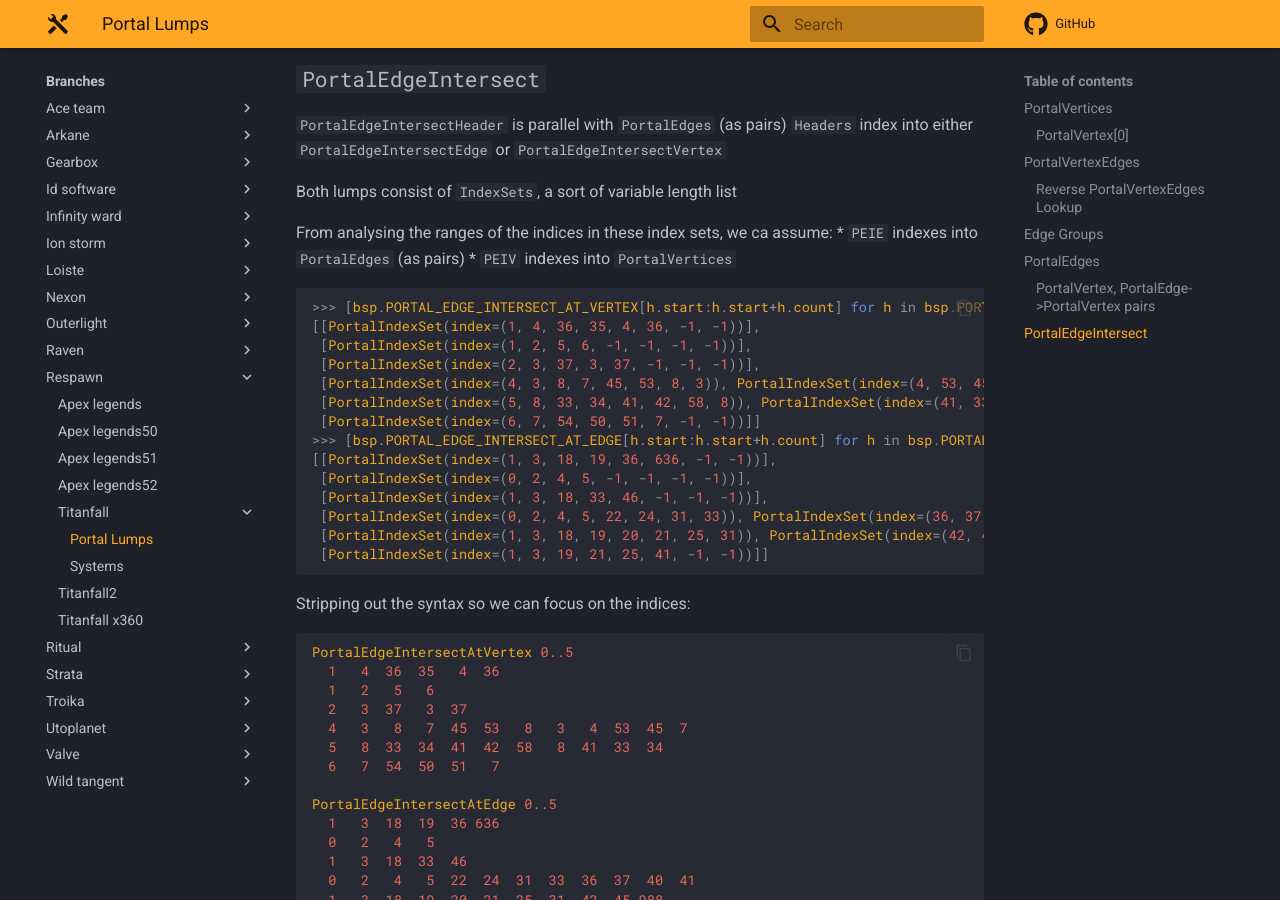
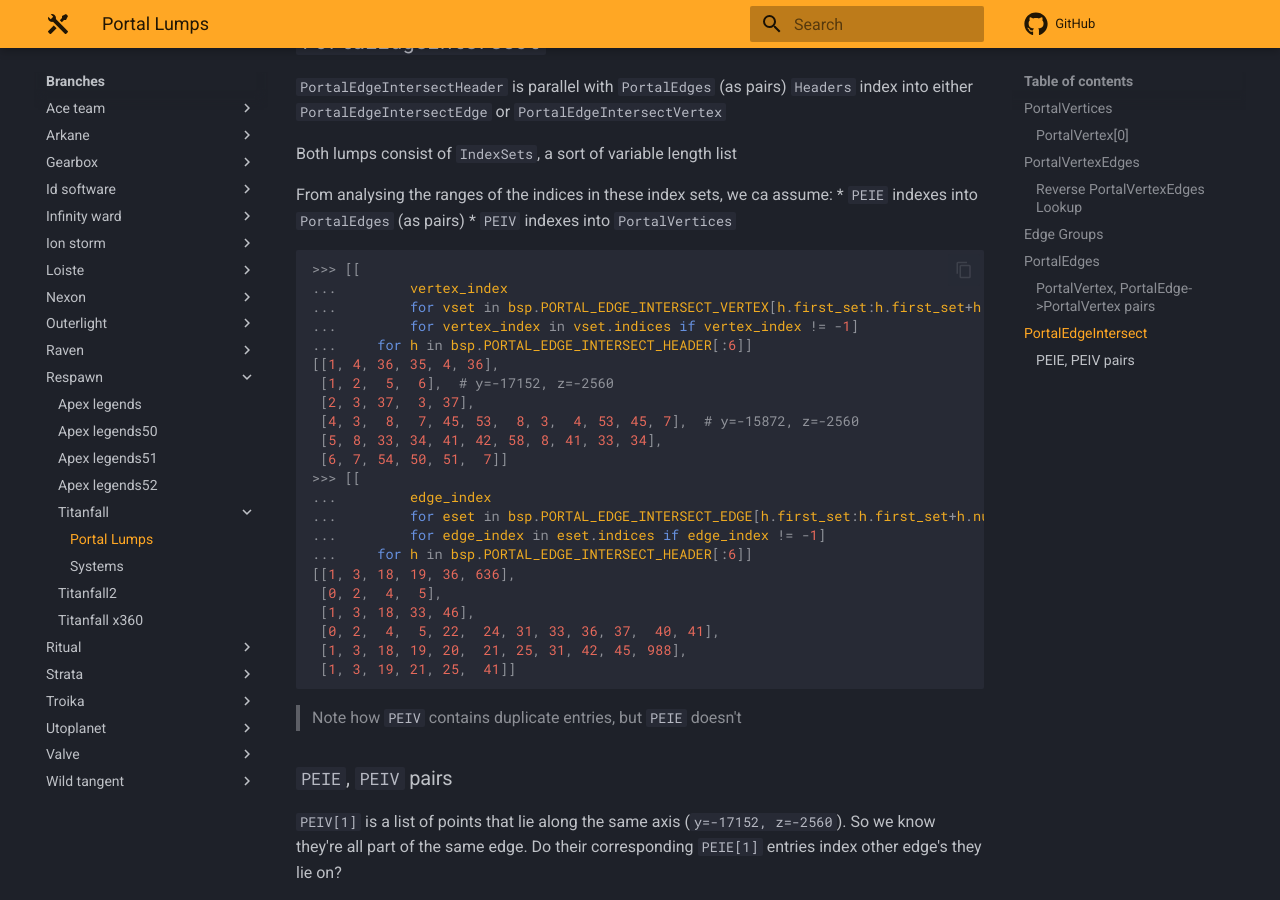
Before and after one commit to snake-biscuits/bsp_tool_docs, an MkDocs documentation site: the page built from docs/branches/respawn/titanfall/portals.md, in a window 1280 px wide and 900 px high, scrolled down 5245 px. Built offline with MkDocs 1.6.1 and Material for MkDocs 9.7.7, drawn with Linux system fonts in a browser that asks for light colours; comment, search, counter and statistics services are not loaded; some of the changed text lies outside the part shown.

Commit message:
(branches.respawn) wrapping up Portal system research

````diff
--- a/docs/branches/respawn/titanfall/portals.md
+++ b/docs/branches/respawn/titanfall/portals.md
@@ -34,9 +32,9 @@
 >>> import bsp_tool
 >>> bsp = bsp_tool.load_bsp("/home/bikkie/drives/ssd1/Mod/Titanfall/maps/mp_angel_city.bsp")
 >>> bsp.PORTALS[:3]
-[<Portal (is_reversed: 0, type: <PortalType.CELL: 0>, num_edges: 4, padding: 0, first_reference: 0, cell: 1, plane: 0)>,
- <Portal (is_reversed: 0, type: <PortalType.CELL: 0>, num_edges: 4, padding: 0, first_reference: 4, cell: 1, plane: 0)>,
- <Portal (is_reversed: 0, type: <PortalType.CELL: 0>, num_edges: 4, padding: 0, first_reference: 8, cell: 1, plane: 0)>]
+[<Portal (is_reversed: 0, type: <PortalType.CELL: 0>, num_refs: 4, padding: 0, first_ref: 0, cell: 1, plane: 0)>,
+ <Portal (is_reversed: 0, type: <PortalType.CELL: 0>, num_refs: 4, padding: 0, first_ref: 4, cell: 1, plane: 0)>,
+ <Portal (is_reversed: 0, type: <PortalType.CELL: 0>, num_refs: 4, padding: 0, first_ref: 8, cell: 1, plane: 0)>]
 ```
 
 We can get vertex loop by doing a `Portal->PortalVertRef->PortalVert` lookup:
@@ -102,14 +100,14 @@
 
 ```python
 >>> {i+1: ves for i, ves in enumerate(bsp.PORTAL_VERTEX_EDGES[1:8+1])}
-{1: PortalIndexSet(index=(0, 1, -1, -1, -1, -1, -1, -1)),
- 2: PortalIndexSet(index=(1, 2, -1, -1, -1, -1, -1, -1)),
- 3: PortalIndexSet(index=(2, 3, 33, -1, -1, -1, -1, -1)),
- 4: PortalIndexSet(index=(0, 3, 36, -1, -1, -1, -1, -1)),
- 5: PortalIndexSet(index=(4, 1, -1, -1, -1, -1, -1, -1)),
- 6: PortalIndexSet(index=(1, 5, -1, -1, -1, -1, -1, -1)),
- 7: PortalIndexSet(index=(5, 3, 41, -1, -1, -1, -1, -1)),
- 8: PortalIndexSet(index=(4, 3, 31, -1, -1, -1, -1, -1))}
+{1: PortalIndexSet(indices=(0, 1, -1, -1, -1, -1, -1, -1)),
+ 2: PortalIndexSet(indices=(1, 2, -1, -1, -1, -1, -1, -1)),
+ 3: PortalIndexSet(indices=(2, 3, 33, -1, -1, -1, -1, -1)),
+ 4: PortalIndexSet(indices=(0, 3, 36, -1, -1, -1, -1, -1)),
+ 5: PortalIndexSet(indices=(4, 1, -1, -1, -1, -1, -1, -1)),
+ 6: PortalIndexSet(indices=(1, 5, -1, -1, -1, -1, -1, -1)),
+ 7: PortalIndexSet(indices=(5, 3, 41, -1, -1, -1, -1, -1)),
+ 8: PortalIndexSet(indices=(4, 3, 31, -1, -1, -1, -1, -1))}
 ```
 
 Taking our vertex loops from the `Portal->PortalVertexRefs->PortalVertices` lookup, we can see a pattern:
@@ -283,47 +281,79 @@
  * `PEIV` indexes into `PortalVertices`
 
 ```python
->>> [bsp.PORTAL_EDGE_INTERSECT_AT_VERTEX[h.start:h.start+h.count] for h in bsp.PORTAL_EDGE_INTERSECT_HEADER[:6]]
-[[PortalIndexSet(index=(1, 4, 36, 35, 4, 36, -1, -1))],
- [PortalIndexSet(index=(1, 2, 5, 6, -1, -1, -1, -1))],
- [PortalIndexSet(index=(2, 3, 37, 3, 37, -1, -1, -1))],
- [PortalIndexSet(index=(4, 3, 8, 7, 45, 53, 8, 3)), PortalIndexSet(index=(4, 53, 45, 7, -1, -1, -1, -1))],
- [PortalIndexSet(index=(5, 8, 33, 34, 41, 42, 58, 8)), PortalIndexSet(index=(41, 33, 34, -1, -1, -1, -1, -1))],
- [PortalIndexSet(index=(6, 7, 54, 50, 51, 7, -1, -1))]]
->>> [bsp.PORTAL_EDGE_INTERSECT_AT_EDGE[h.start:h.start+h.count] for h in bsp.PORTAL_EDGE_INTERSECT_HEADER[:6]]
-[[PortalIndexSet(index=(1, 3, 18, 19, 36, 636, -1, -1))],
- [PortalIndexSet(index=(0, 2, 4, 5, -1, -1, -1, -1))],
- [PortalIndexSet(index=(1, 3, 18, 33, 46, -1, -1, -1))],
- [PortalIndexSet(index=(0, 2, 4, 5, 22, 24, 31, 33)), PortalIndexSet(index=(36, 37, 40, 41, -1, -1, -1, -1))],
- [PortalIndexSet(index=(1, 3, 18, 19, 20, 21, 25, 31)), PortalIndexSet(index=(42, 45, 988, -1, -1, -1, -1, -1))],
- [PortalIndexSet(index=(1, 3, 19, 21, 25, 41, -1, -1))]]
+>>> [[
+...         vertex_index
+...         for vset in bsp.PORTAL_EDGE_INTERSECT_VERTEX[h.first_set:h.first_set+h.num_sets]
+...         for vertex_index in vset.indices if vertex_index != -1]
+...     for h in bsp.PORTAL_EDGE_INTERSECT_HEADER[:6]]
+[[1, 4, 36, 35, 4, 36],
+ [1, 2,  5,  6],  # y=-17152, z=-2560
+ [2, 3, 37,  3, 37],
+ [4, 3,  8,  7, 45, 53,  8, 3,  4, 53, 45, 7],  # y=-15872, z=-2560
+ [5, 8, 33, 34, 41, 42, 58, 8, 41, 33, 34],
+ [6, 7, 54, 50, 51,  7]]
+>>> [[
+...         edge_index
+...         for eset in bsp.PORTAL_EDGE_INTERSECT_EDGE[h.first_set:h.first_set+h.num_sets]
+...         for edge_index in eset.indices if edge_index != -1]
+...     for h in bsp.PORTAL_EDGE_INTERSECT_HEADER[:6]]
+[[1, 3, 18, 19, 36, 636],
+ [0, 2,  4,  5],
+ [1, 3, 18, 33, 46],
+ [0, 2,  4,  5, 22,  24, 31, 33, 36, 37,  40, 41],
+ [1, 3, 18, 19, 20,  21, 25, 31, 42, 45, 988],
+ [1, 3, 19, 21, 25,  41]]
 ```
 
-Stripping out the syntax so we can focus on the indices:
+> Note how `PEIV` contains duplicate entries, but `PEIE` doesn't
+
+
+###  `PEIE`, `PEIV` pairs
+
+`PEIV[1]` is a list of points that lie along the same axis (`y=-17152, z=-2560`).
+So we know they're all part of the same edge.
+Do their corresponding `PEIE[1]` entries index other edge's they lie on?
 
 ```python
-PortalEdgeIntersectAtVertex 0..5
-  1   4  36  35   4  36
-  1   2   5   6
-  2   3  37   3  37
-  4   3   8   7  45  53   8   3   4  53  45  7
-  5   8  33  34  41  42  58   8  41  33  34
-  6   7  54  50  51   7
-
-PortalEdgeIntersectAtEdge 0..5
-  1   3  18  19  36 636
-  0   2   4   5
-  1   3  18  33  46
-  0   2   4   5  22  24  31  33  36  37  40  41
-  1   3  18  19  20  21  25  31  42  45 988
-  1   3  19  21  25  41
+>>> portal_edge = lambda i: bsp.PORTAL_EDGES[i*2:(i+1)*2]
+>>> # PEIV[1], PEIE[1] = [1, 2, 5, 6], [0, 2, 4, 5]
+>>> [v in portal_edge(e) for e, v in zip(PEIE[1], PEIV[1])]
+[True, True, True, True]
 ```
 
-Note how `PEIV[1]` & `PEIV[3]` line up with the edge groups we found earlier by filtering `PortalVerts`
+They do! In fact, they're start / end points on those edges, nice and easy to test for.
+But what about another edge?
 
-> TODO: remark on duplicates in `PEIV` & lack of duplicates in `PEIE`
-> TODO: remark on PEIV & PEIE sets being the same length
-> TODO: investigate relationship, are `PEIV`-`PEIE` pairs significant?
+Testing `zip(PEIE[0], PEIV[0])`, most entries are endpoints, but not the last two.
+Let's investigate further:
 
-> TODO: diagram out all 3 portals, using the all edges
-> -- this should also help us validate PEIV & see the PEIE relationship
+```python
+>>> [
+...     f"{'NY'[v in portal_edge(e)]} {e=}, {v=}"
+...     for e, v in zip(PEIE[0], PEIV[0])]
+["Y e=  1, v= 1",
+ "Y e=  3, v= 4",
+ "Y e= 18, v=36",
+ "Y e= 19, v=35",
+ "N e= 36, v= 4",
+ "N e=636, v=36"]
+```
+
+Checking vertices `4` & `36` are on edges `36` & `636` is a simple `PEIV` lookup:
+
+```python
+>>> bsp.PORTAL_EDGE_INTERSECT_HEADER[36]
+<IntersectHeader (first_set: 46, num_sets: 1)>
+>>> {i for vs in bsp.PORTAL_EDGE_INTERSECT_VERTEX[46:46+1] for i in vs.indices}
+{4, 14, 79, 80, 921}  # 4 spotted
+>>> bsp.PORTAL_EDGE_INTERSECT_HEADER[636]
+<IntersectHeader (first_set: 863, num_sets: 1)>
+>>> {i for vs in bsp.PORTAL_EDGE_INTERSECT_VERTEX[863:863+1] for i in vs.indices}
+{21, 36, 1009, 1663, 1664}  # 36 spotted
+```
+
+That confirms it! `PEIE` & `PEIV` are used to map vertices which share edges.
+
+> `PortalVertexEdge` could have given us the same information.
+> `PEIE` & `PEIV` could likely be reverse engineered from `PVE`.
+> Respawn probably figured faster lookups were worth the data duplication.
````
Also changed, not shown: other parts of docs/branches/respawn/titanfall/portals.md (+3 -5 lines).
